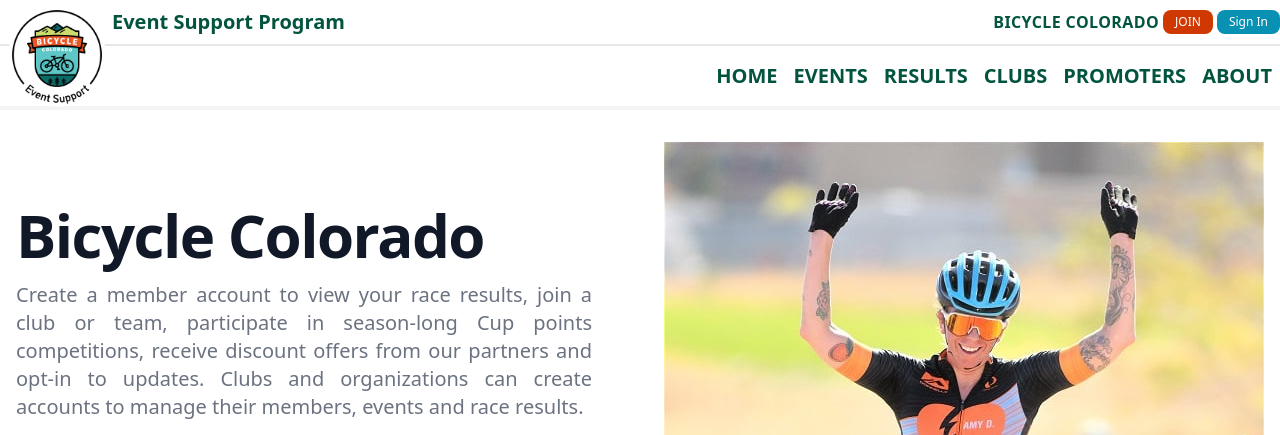
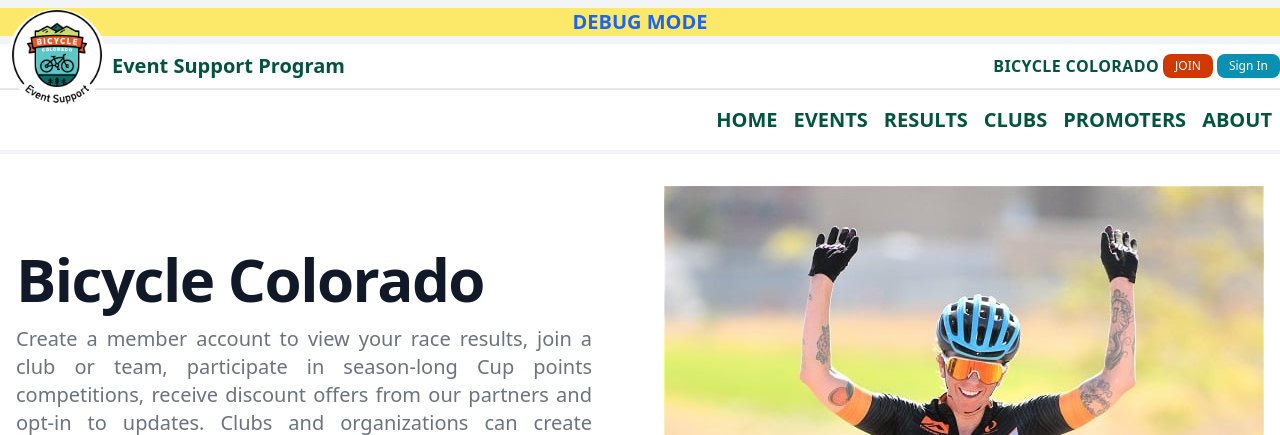
Before and after one commit to we-race-here/events, a Django app: page / in a window 1280 px wide. Shown: the top 435 px of the page. Run offline with Django 4.2, Linux system fonts and the light colour scheme; data that the repository does not hold is empty; parts of the project's set-up code (start-up, migrations or seed data) failed here and were passed over; some libraries are stand-ins or nearby versions.

Commit message:
add a degub mode context

```diff
--- a/config/settings/base.py
+++ b/config/settings/base.py
@@ -221,6 +221,7 @@ TEMPLATES = [
                 "django.template.context_processors.tz",
                 "django.contrib.messages.context_processors.messages",
                 "events.users.context_processors.allauth_settings",
+                "events.users.context_processors.version",
             ],
         },
     }
--- a/events/static/css/project.css
+++ b/events/static/css/project.css
@@ -3365,6 +3365,11 @@ label {
   background-color: rgb(253 246 178 / var(--tw-bg-opacity));
 }
 
+.bg-yellow-200 {
+  --tw-bg-opacity: 1;
+  background-color: rgb(252 233 106 / var(--tw-bg-opacity));
+}
+
 .bg-yellow-50 {
   --tw-bg-opacity: 1;
   background-color: rgb(253 253 234 / var(--tw-bg-opacity));
--- a/events/templates/header_base.html
+++ b/events/templates/header_base.html
@@ -4,6 +4,12 @@
        src="{% static 'images/BC_EventSupport_site_logo.png' %}"
        alt="Logo">
 </a>
+<!-- DEV NAV -->
+{% if DEBUG %}
+  <div class="text-blue-600 bg-yellow-200 text-center">
+    <h3 class="text-blue-600 bg-yellow-200 text-center">DEBUG MODE</h3>
+  </div>
+{% endif %}
 <header class="bg-white flex flex-col w-full">
   <!-- First level navigation -->
   <div
@@ -158,7 +164,8 @@
                aria-current="page">Home</a>
           </li>
           <li>
-            <button id="dropdownNavbarLinkEvent" data-dropdown-toggle="dropdownHoverEvent" data-dropdown-trigger="hover"
+            <button id="dropdownNavbarLinkEvent" data-dropdown-toggle="dropdownHoverEvent"
+                    data-dropdown-trigger="hover"
                     data-dropdown-offset-distance=0 data-dropdown-delay=5
                     class="nav_link ">
               Events
--- a/events/users/context_processors.py
+++ b/events/users/context_processors.py
@@ -6,3 +6,8 @@ def allauth_settings(request):
     return {
         "ACCOUNT_ALLOW_REGISTRATION": settings.ACCOUNT_ALLOW_REGISTRATION,
     }
+
+
+def version(context):
+    """Expose the version of the application and alert to debug mode."""
+    return {"DEBUG": settings.DEBUG}
```
Also changed, not shown: events/templates/components/dev_header.html (added, +10 -0 lines).
